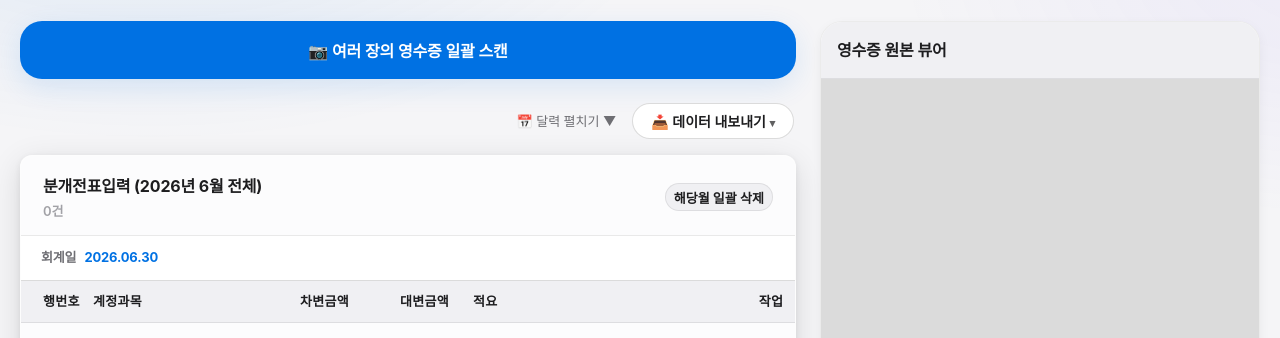
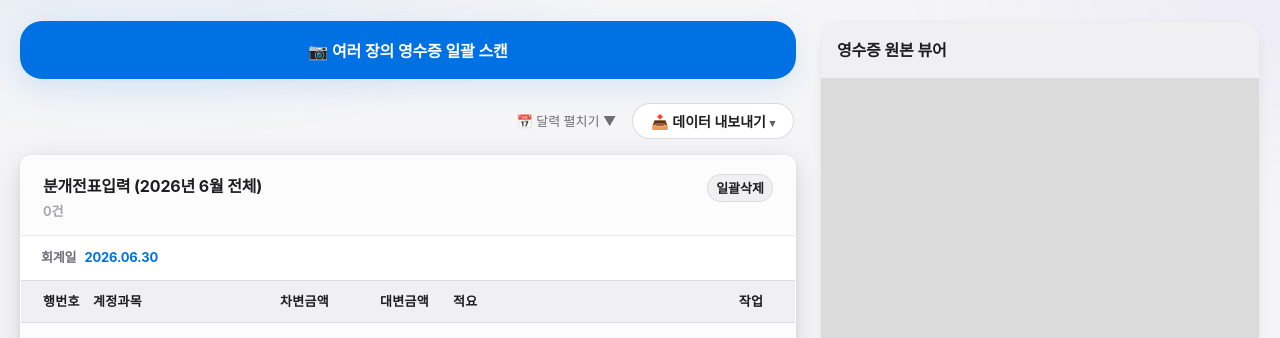
Before and after one commit to originbb/expense-tracker, a website: page index.html in a window 1280 px wide. Shown: the part 98-436 px from the top of the page. Drawn offline with nearby package versions, Linux system fonts and the light colour scheme.

Commit message:
style: rename delete button, align to top, and optimize table column width

```diff
--- a/index.html
+++ b/index.html
@@ -541,11 +541,11 @@
 
   <!-- ERP LIST -->
   <section id="erpContainer" class="card list-card" style="margin-bottom: 24px;">
-    <div class="list-head" style="display:flex; justify-content:space-between; align-items:center;">
+    <div class="list-head" style="display:flex; justify-content:space-between; align-items:flex-start;">
       <div>
         <h2 id="listTitleErp">분개전표입력</h2><span class="count" id="listCountErp"></span>
       </div>
-      <button class="btn btn-ghost" id="deleteAllBtn" style="color:var(--red); font-size:13px; height:28px; padding:0 8px;">해당월 일괄 삭제</button>
+      <button class="btn btn-ghost" id="deleteAllBtn" style="color:var(--red); font-size:13px; height:28px; padding:0 8px;">일괄삭제</button>
     </div>
     <div style="display: flex; gap: 24px; padding: 12px 20px; background: #fff; border-bottom: 1px solid var(--line-2);">
       <div style="font-size: 13px; display: flex; align-items: center; gap: 8px;">
@@ -558,7 +558,7 @@
         <thead>
           <tr>
             <th style="width:60px">행번호</th>
-            <th style="width:180px">계정과목</th>
+            <th style="width:160px">계정과목</th>
             <th class="r" style="width:100px">차변금액</th>
             <th class="r" style="width:100px">대변금액</th>
             <th style="width:250px">적요</th>
```
